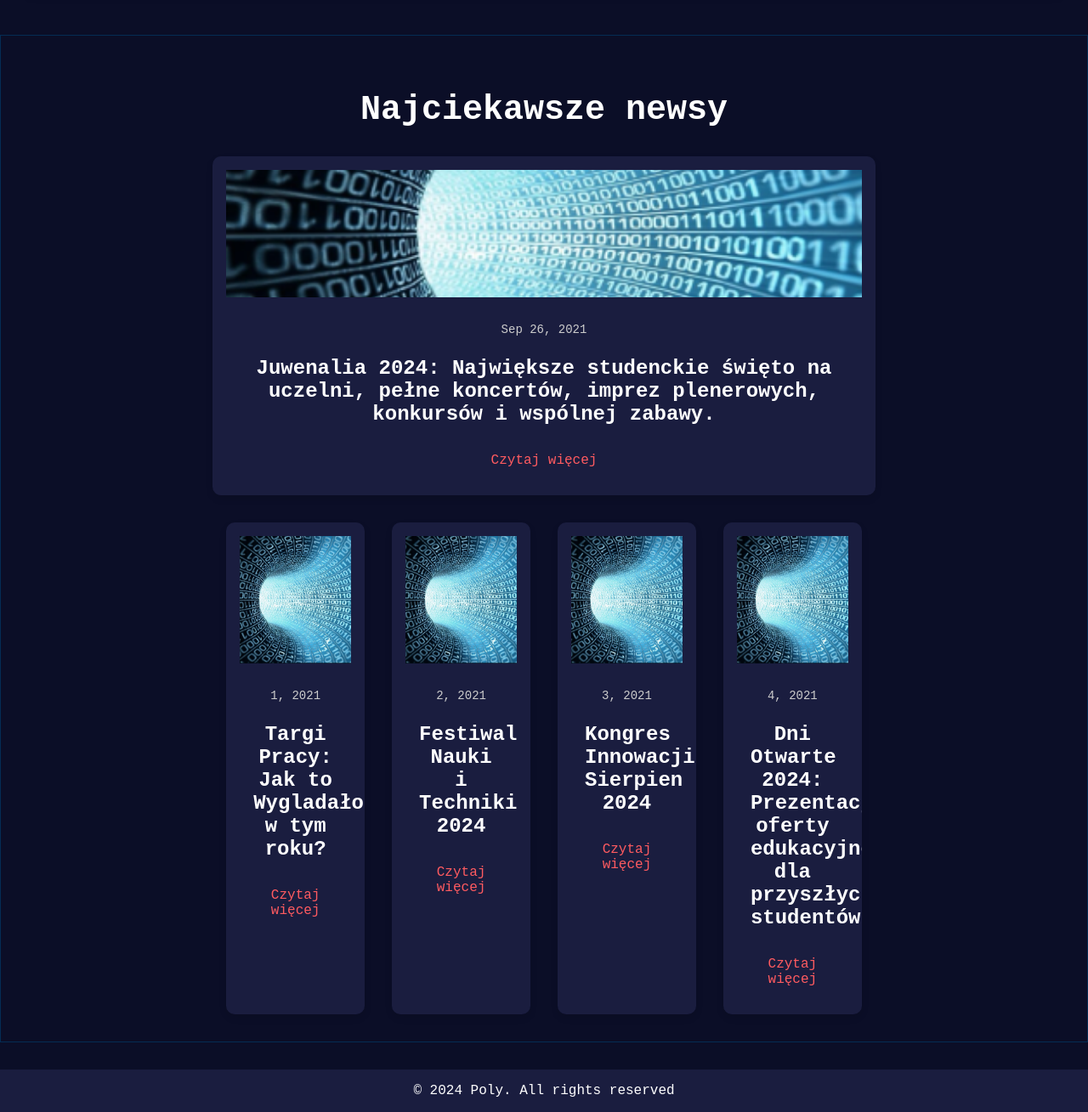
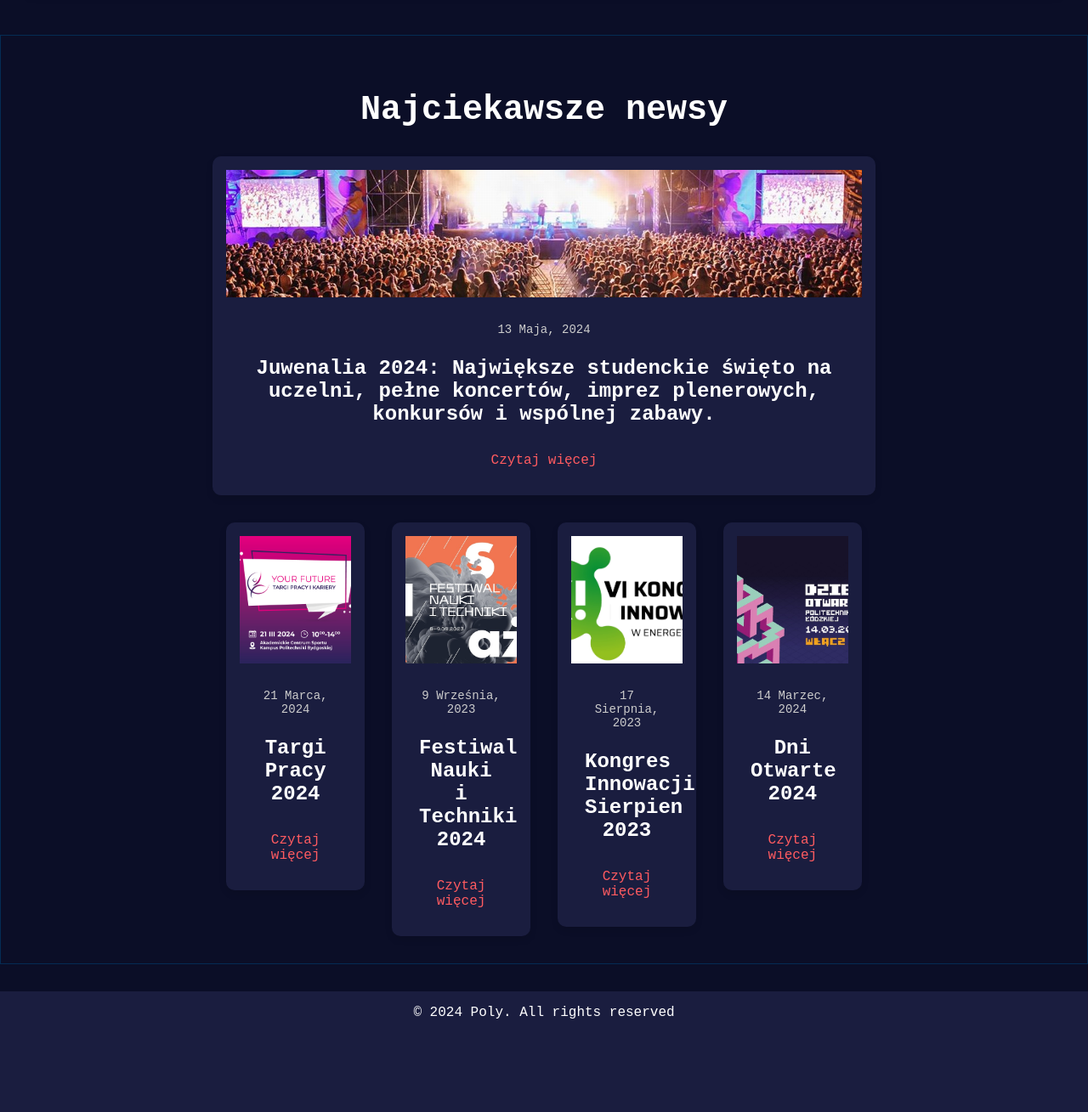
Before and after one commit to kelvin-ux/piokck, a PHP site: page / in a window 1280 px wide; the page is wider, and only the part inside the window is pictured. Shown: the part 2064-3373 px from the top of that part at 85% size. After the commit the page ends 3263 px from the top of that part, so only its background shows below. Run offline with PHP 8.4, Linux system fonts and the light colour scheme.

Commit message:
zmiany txt na main

```diff
--- a/index.php
+++ b/index.php
@@ -39,7 +39,11 @@
                     <?php else: ?>
                         <h1 id="animated-text" class="animated-text">Witamy na Poly!</h1>
                     <?php endif; ?>
-                    <p class="subtext">Witamy na stronie Poly, gdzie znajdziesz wiele przydatnych informacji.</p>
+                    <?php if(isset($_SESSION['loggedin']) && $_SESSION['loggedin'] === true): ?>
+                        <p class="subtext">Miło cię znowu widzieć! <br> Zobacz co się zmieniło od twojej ostatniej wizyty!</p>
+                    <?php else: ?>
+                        <p class="subtext">Witamy na stronie Poly, gdzie znajdziesz wiele przydatnych informacji.</p>
+                    <?php endif; ?>
                 </div>
             </div>
             <div class="right-content"></div>
@@ -121,43 +125,43 @@
         <h2>Najciekawsze newsy</h2>
         <div class="blog-posts">
             <div class="post post-large">
-                <img src="blogimg/s1.png" alt="Post Image 1">
+                <img src="blogimg/juwe.jpg" alt="Post Image 1">
                 <div class="post-content">
-                    <p class="post-date">Sep 26, 2021</p>
+                    <p class="post-date">13 Maja, 2024</p>
                     <h3>Juwenalia 2024: Największe studenckie święto na uczelni, pełne koncertów, imprez plenerowych, konkursów i wspólnej zabawy.</h3>
                     <a href="#" class="read-more">Czytaj więcej</a>
                 </div>
             </div>
             <div class="small-posts">
                 <div class="post">
-                    <img src="blogimg/s1.png" alt="Post Image 2">
+                    <img src="blogimg/tragii.jpeg" alt="Post Image 2">
                     <div class="post-content">
-                        <p class="post-date">1, 2021</p>
-                        <h3>Targi Pracy: Jak to Wygladało w tym roku?</h3>
+                        <p class="post-date">21 Marca, 2024</p>
+                        <h3>Targi Pracy 2024</h3>
                         <a href="#" class="read-more">Czytaj więcej</a>
                     </div>
                 </div>
                 <div class="post">
-                    <img src="blogimg/s1.png" alt="Post Image 3">
+                    <img src="blogimg/festw.jpeg" alt="Post Image 3">
                     <div class="post-content">
-                        <p class="post-date">2, 2021</p>
+                        <p class="post-date">9 Września, 2023</p>
                         <h3>Festiwal Nauki i Techniki 2024</h3>
                         <a href="#" class="read-more">Czytaj więcej</a>
                     </div>
                 </div>
                 <div class="post">
-                    <img src="blogimg/s1.png" alt="Post Image 4">
+                    <img src="blogimg/kong.png" alt="Post Image 4">
                     <div class="post-content">
-                        <p class="post-date">3, 2021</p>
-                        <h3>Kongres Innowacji Sierpien 2024</h3>
+                        <p class="post-date">17 Sierpnia, 2023</p>
+                        <h3>Kongres Innowacji Sierpien 2023</h3>
                         <a href="#" class="read-more">Czytaj więcej</a>
                     </div>
                 </div>
                 <div class="post">
-                    <img src="blogimg/s1.png" alt="Post Image 5">
+                    <img src="blogimg/dn.jpg" alt="Post Image 5">
                     <div class="post-content">
-                        <p class="post-date">4, 2021</p>
-                        <h3>Dni Otwarte 2024: Prezentacja oferty edukacyjnej dla przyszłych studentów.</h3>
+                        <p class="post-date">14 Marzec, 2024</p>
+                        <h3>Dni Otwarte 2024</h3>
                         <a href="#" class="read-more">Czytaj więcej</a>
                     </div>
                 </div>
--- a/styles.css
+++ b/styles.css
@@ -365,7 +365,7 @@ body.popup-open {
   justify-content: space-around;
 }
 
-.feature, .post {
+.feature,.post  {
   background-color: #1a1d3f;
   padding: 1rem;
   border-radius: 5px;
@@ -391,6 +391,7 @@ body.popup-open {
 
 .post-large {
   width: 60%;
+  height: 60%;
   height: auto;
 }
 
@@ -404,6 +405,7 @@ body.popup-open {
 .post {
   background-color: #1a1d3f;
   border-radius: 10px;
+  height: 50%;
   overflow: hidden;
   box-shadow: 0 4px 8px rgba(0, 0, 0, 0.1);
   transition: transform 0.3s ease, box-shadow 0.3s ease;
```
Also changed, not shown: blogimg/dn.jpg (added), blogimg/festw.jpeg (added), blogimg/juwe.jpg (added), blogimg/kong.png (added), blogimg/targi.png (added), blogimg/tragii.jpeg (added), images/s2.png (added), images/s21.png (added).
